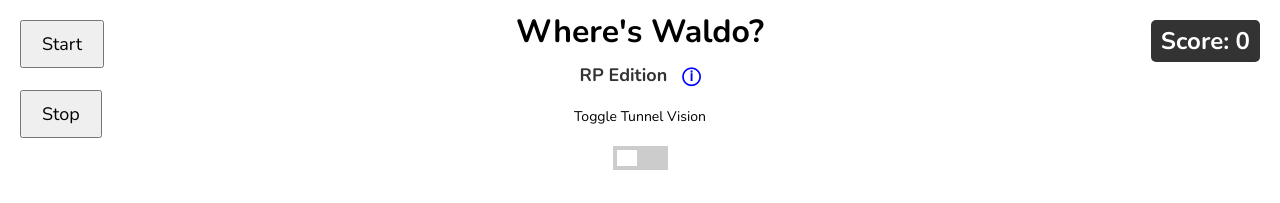
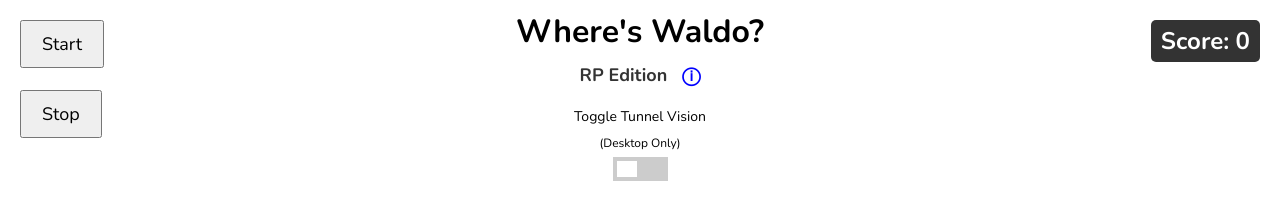
Before and after one commit to menisadi/RPWaldo, a plain HTML site: page index.html in a window 1280 px wide. Shown: the top 203 px of the page. Drawn offline with nearby package versions, Linux system fonts and the light colour scheme.

Commit message:
tunnel vision - sublabel

```diff
--- a/index.html
+++ b/index.html
@@ -39,6 +39,9 @@
             <div class="toggle-label">
                 <label for="toggle-switch">Toggle Tunnel Vision</label>
             </div>
+            <div class="toggle-sub-label">
+                <label for="toggle-switch">(Desktop Only)</label>
+            </div>
 
             <label class="switch">
                 <input type="checkbox" id="toggle-switch">
--- a/style.css
+++ b/style.css
@@ -151,8 +151,16 @@ body {
     text-align: center;
     font-family: 'Nunito', sans-serif;
     font-size: 14px;
-    padding: 10px 20px;
-    margin: 10px;
+    padding: 10px 10px 2px 10px;
+    margin: 5px;
+}
+
+.toggle-sub-label {
+    text-align: center;
+    font-family: 'Nunito', sans-serif;
+    font-size: 12px;
+    padding: 2px 10px;
+    margin: 4px;
 }
 
 .switch {
```
